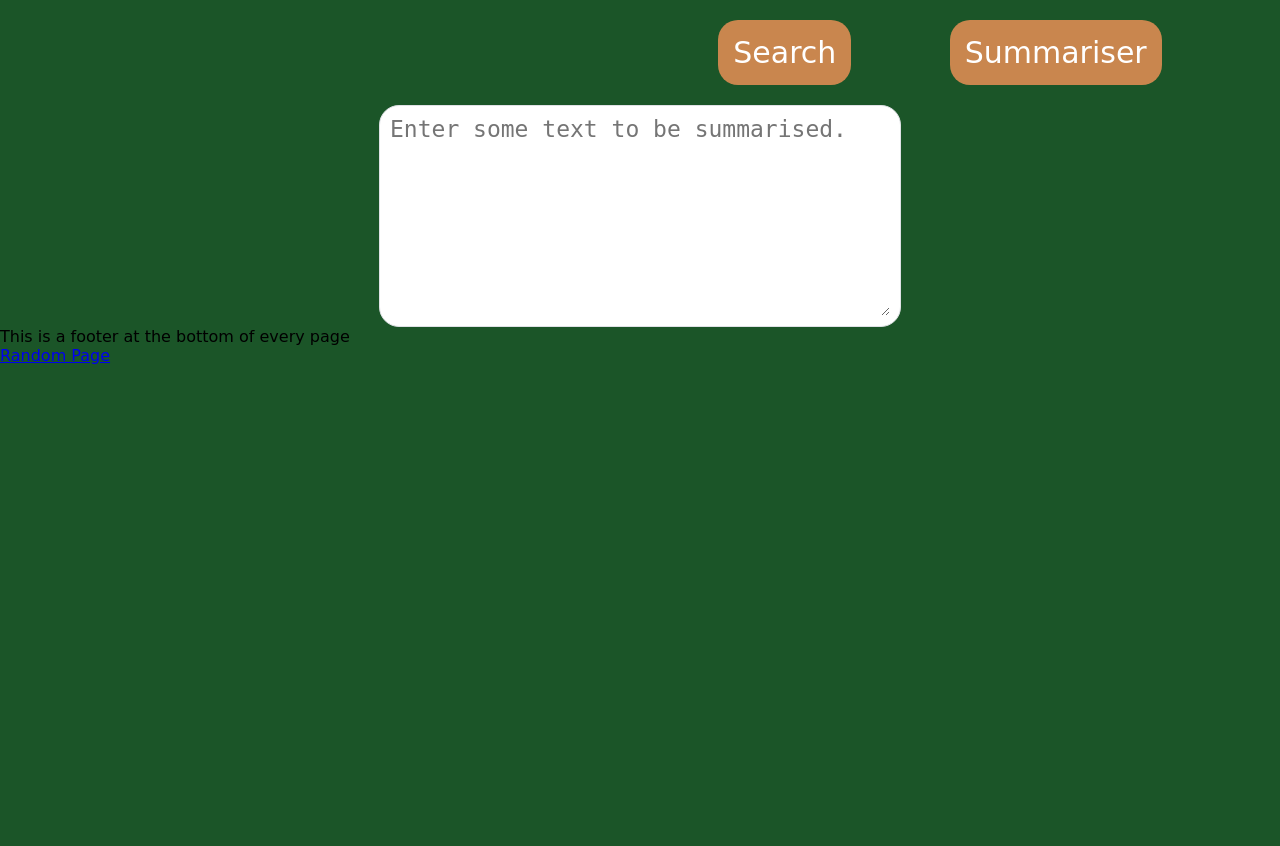
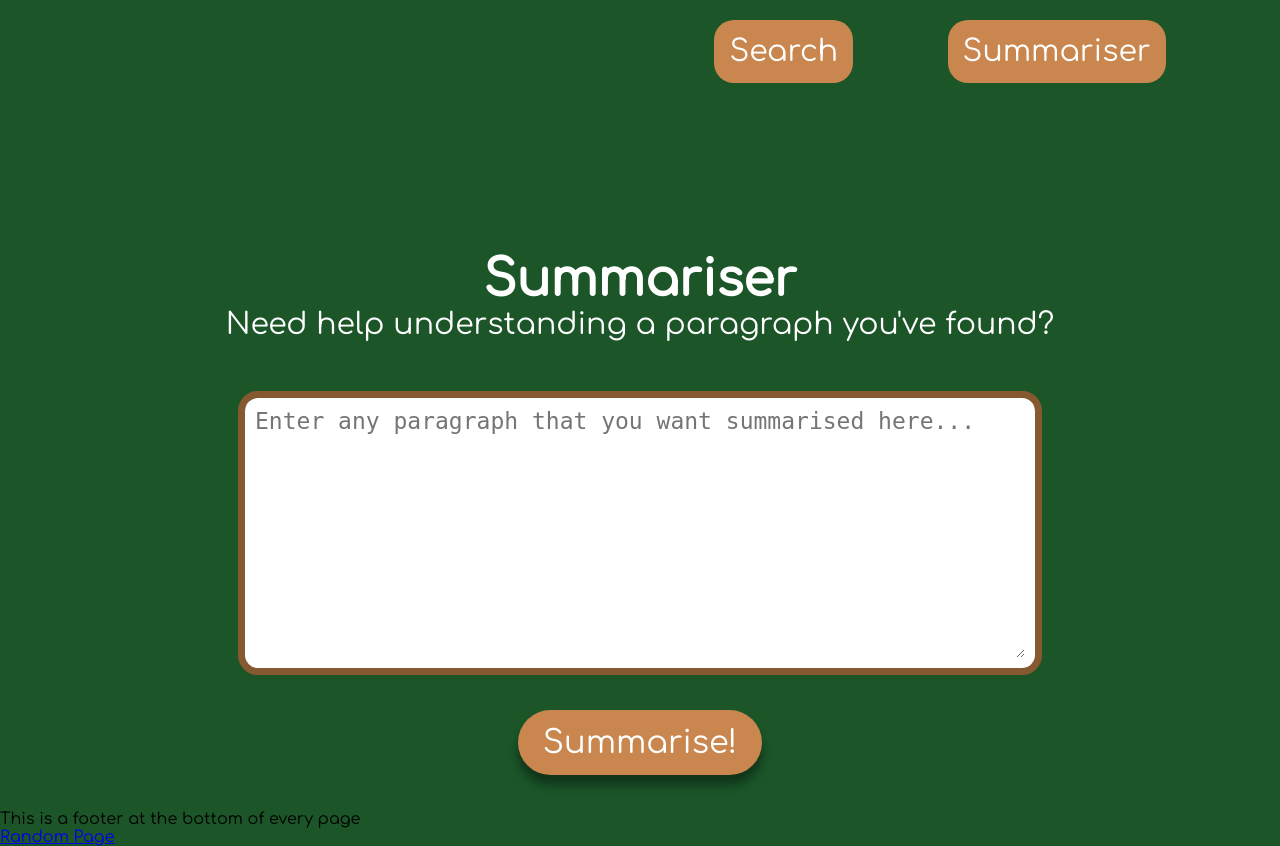
Before and after one commit to Kai-Barry/nutshell, a PHP site: page /translate.php in a window 1280 px wide. Shown: the part 104-950 px from the top of the page. Before the commit the page ends 468 px from the top, so only its background shows below. Run offline with PHP 8.4, Linux system fonts and the light colour scheme.

Commit message:
translate page made

```diff
--- a/indextest.html
+++ b/indextest.html
@@ -6,6 +6,7 @@
         <link rel="preconnect" href="https://fonts.googleapis.com">
         <link rel="preconnect" href="https://fonts.gstatic.com" crossorigin>
         <link href="https://fonts.googleapis.com/css2?family=Comfortaa&display=swap" rel="stylesheet">
+        <link rel="icon" type="image/x-icon" href="Images/Logo 01- 600 x 600 px.png">
         <script src="js/serach.js"></script>
     </head>
     <body>
--- a/pages/header.html
+++ b/pages/header.html
@@ -2,7 +2,7 @@
         <link rel="stylesheet" href="style.css">
         <link rel="preconnect" href="https://fonts.googleapis.com">
         <link rel="preconnect" href="https://fonts.gstatic.com" crossorigin>
-        <link href="https://fonts.googleapis.com/css2?family=Kalam&display=swap" rel="stylesheet">
+        <link href="https://fonts.googleapis.com/css2?family=Comfortaa&display=swap" rel="stylesheet">
         <link rel="icon" type="image/x-icon" href="Images/Logo 01- 600 x 600 px.png">
     </head>
 </html>
--- a/style.css
+++ b/style.css
@@ -107,6 +107,7 @@ ul {
     display: flex;
     flex-direction: column;
     align-items: center;
+    margin-top: 140px;
     height: 600px;
     width: 100%;
     height: calc(100% - 560px);
@@ -121,11 +122,33 @@ ul {
     height: calc(100% - 560px);
  }
 
- /* Title*/
+ /* Title index page*/
  #title {
-    margin-top: 140px;
     margin-bottom: 35px;
     font-size: 50px;
+    color: white;
+ }
+
+/* Title summariser*/
+.title {
+    display: flex;
+    flex-direction: column;
+    justify-content: space-evenly;
+    margin-bottom: 50px;
+    margin-top: 40px;
+}
+.title div {
+    display: flex;
+    justify-content: space-evenly;
+}
+
+ .title h1 {
+    font-size: 50px;
+    color: white;
+ }
+
+ .title p {
+    font-size: 30px;
     color: white;
  }
 
@@ -269,22 +292,46 @@ ul {
     flex:1;
     z-index: 3;
     height: 100px;
-    border: 1px solid #dfe1e5;
+    border: 7px solid #875930;
     background: white;
     box-shadow: none;
     border-radius: 20px;
 }
-.translater-box textarea{
+.translater-box textarea {
     margin: 10px;
     direction: ltr;
     background-color: transparent;
     border: none;
     outline: none;
     font-size: 23px;
-    min-width: 500px;
-    min-height: 200px;
+    min-width: 770px;
+    min-height: 250px;
 }
 
+.summarise-button {
+    margin: 35px;
+    z-index: 3;
+    display: flex;
+    flex:1;
+    justify-content: center;
+    background: #C9864E;
+    box-shadow: 0px 10px 10px rgba(0, 0, 0, 0.39);
+    border-radius: 100px;
+}
+
+.summarise-button p {
+    font-size: 32px;
+    color:white;
+    margin-left: 25px;
+    margin-right: 25px;
+    margin-top: 15px;
+    margin-bottom: 15px;
+}
+
+.summarise-button-box {
+    display: flex;
+    justify-content: center;
+}
 
 /* Other*/
  .right {
--- a/translate.php
+++ b/translate.php
@@ -9,9 +9,22 @@
 		echo $headerFile; ?>
 <!-- Set up template html code here-->
     <div class="one">
+        <div class="title">
+            <div>
+                <h1>Summariser</h1>
+            </div>
+            <div>
+                <p>Need help understanding a paragraph you've found?</p>
+            </div>
+        </div>
         <div class="translater-box">
-            <textarea name="Summariser" placeholder ="Enter some text to be summarised." autocomplete="off" autocapitalize="off" crows="1" spellcheck="false"></textarea>
-	    </div>
+            <textarea name="Summariser" placeholder ="Enter any paragraph that you want summarised here..." autocomplete="off" autocapitalize="off" crows="1" spellcheck="false"></textarea>
+        </div>
+        <div class="summarise-button-box">
+            <div class="summarise-button">
+                <p>Summarise!</p>
+            </div>
+        </div>
     </div>
     <?php echo $footerFile;?>
 </body>
```
Also changed, not shown: translatetest.html (added, +53 -0 lines).
